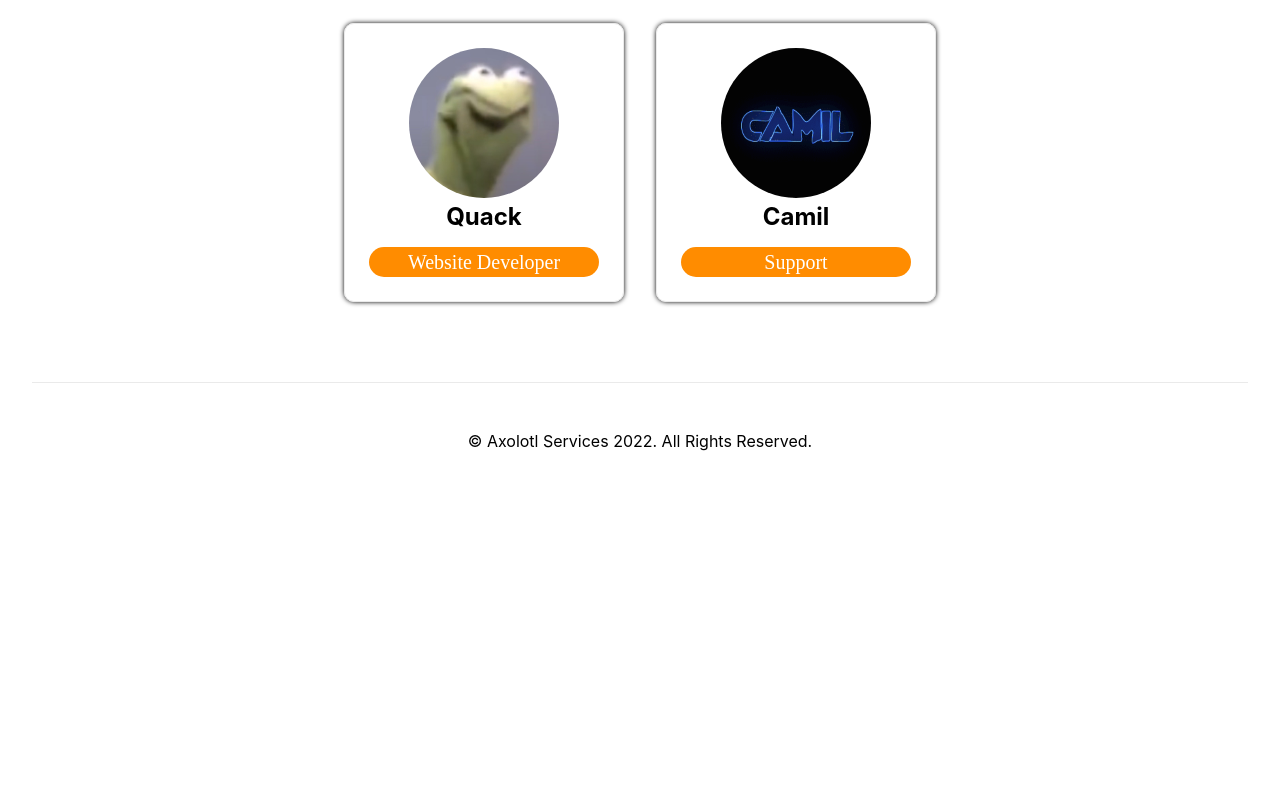
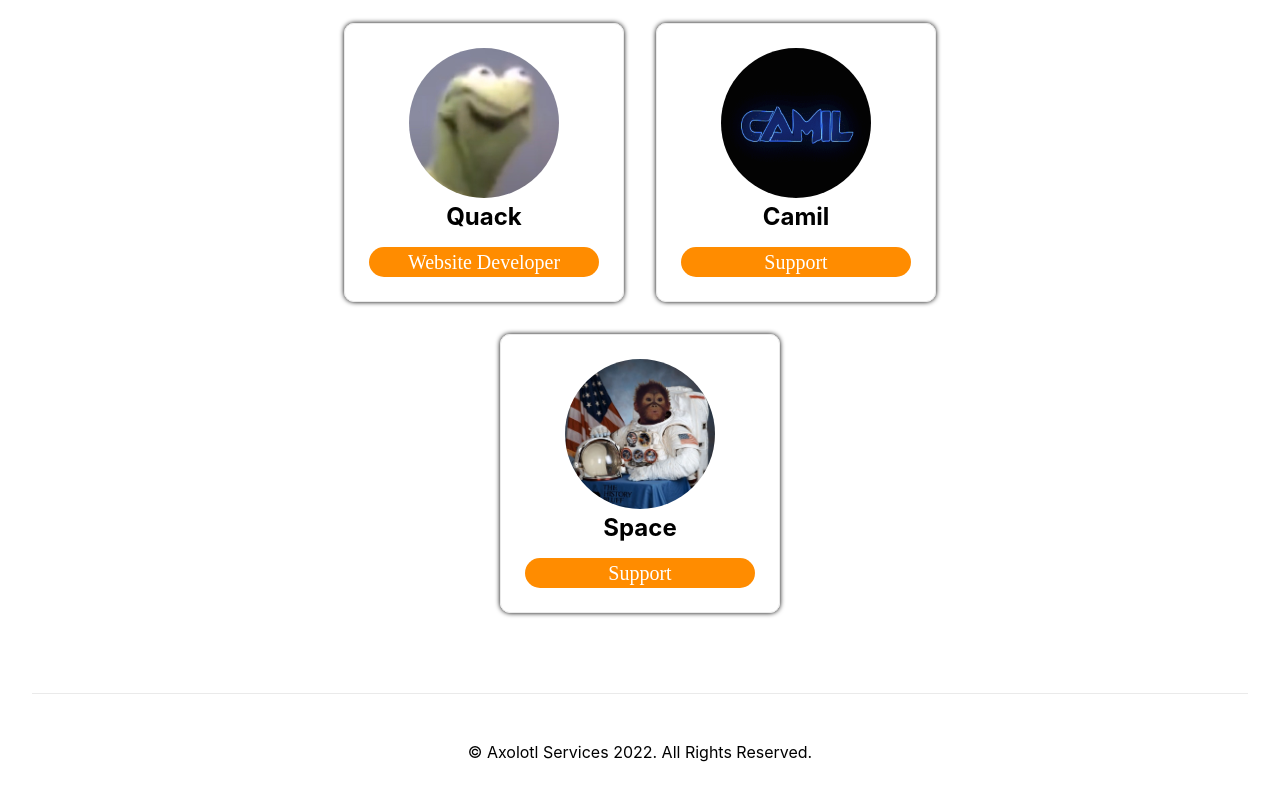
Before and after one commit to AxolotlServices/Website, a Next.js app: page /team in a window 1280 px wide. Shown: the part 1428-2228 px from the top of the page. Before the commit the page ends 1927 px from the top, so only its background shows below. Built offline with nearby package versions, Linux system fonts and the light colour scheme; a web font is replaced by a local one.

Commit message:
added space_monkeys

```diff
--- a/pages/team.js
+++ b/pages/team.js
@@ -76,6 +76,12 @@ export default function About() {
             <p className='team_rank_orange'>Support</p>
         </a>
 
+        <a className={styles.card_hoverless}>
+            <Image src="/team_pictures/space_monkeys.png" width={150} height={150} alt="Avatar" id='circular' />
+            <h2>Space</h2>
+            <p className='team_rank_orange'>Support</p>
+        </a>
+
         </div>
 
         {/* <p className={styles.description}>
```
Also changed, not shown: public/team_pictures/space_monkeys.png (added).
